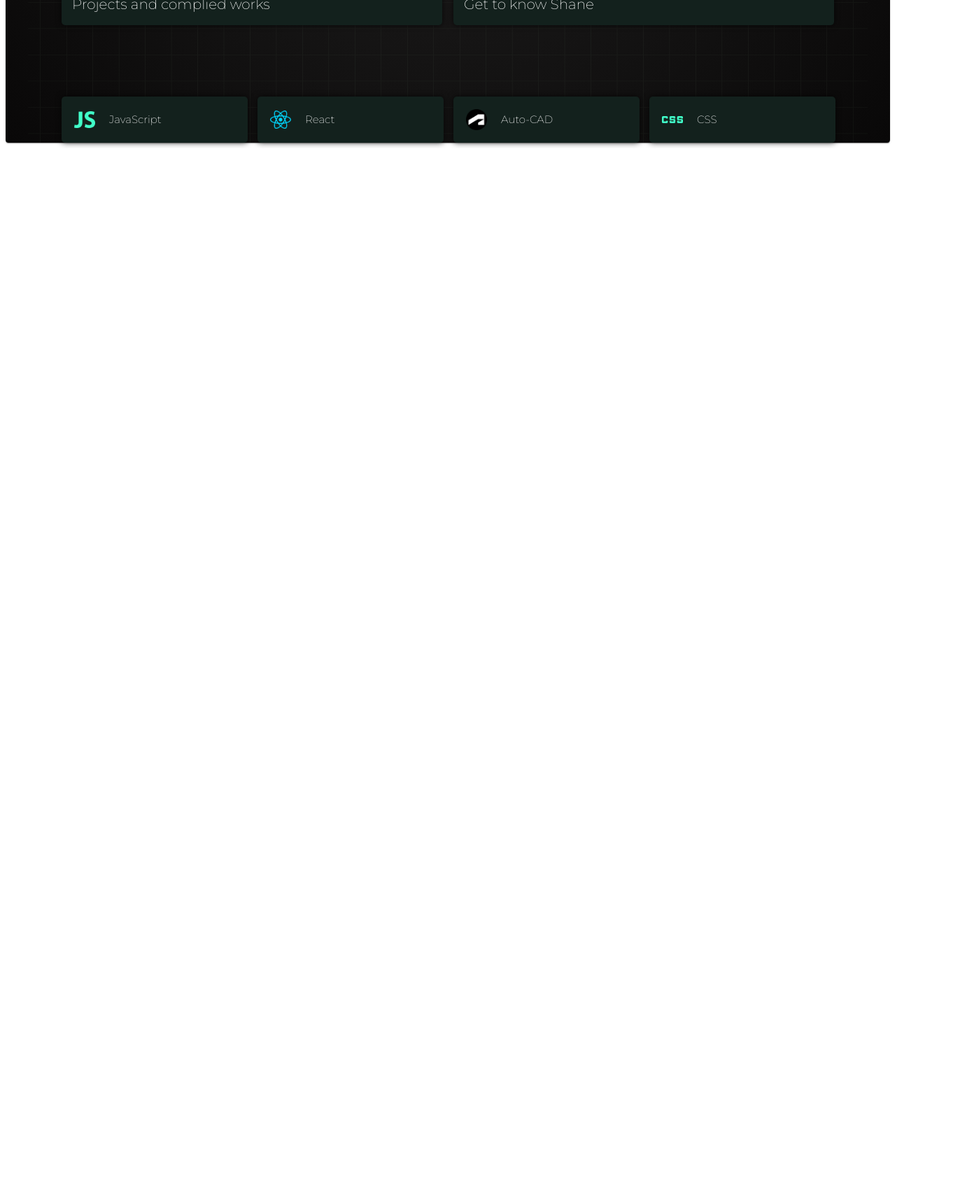
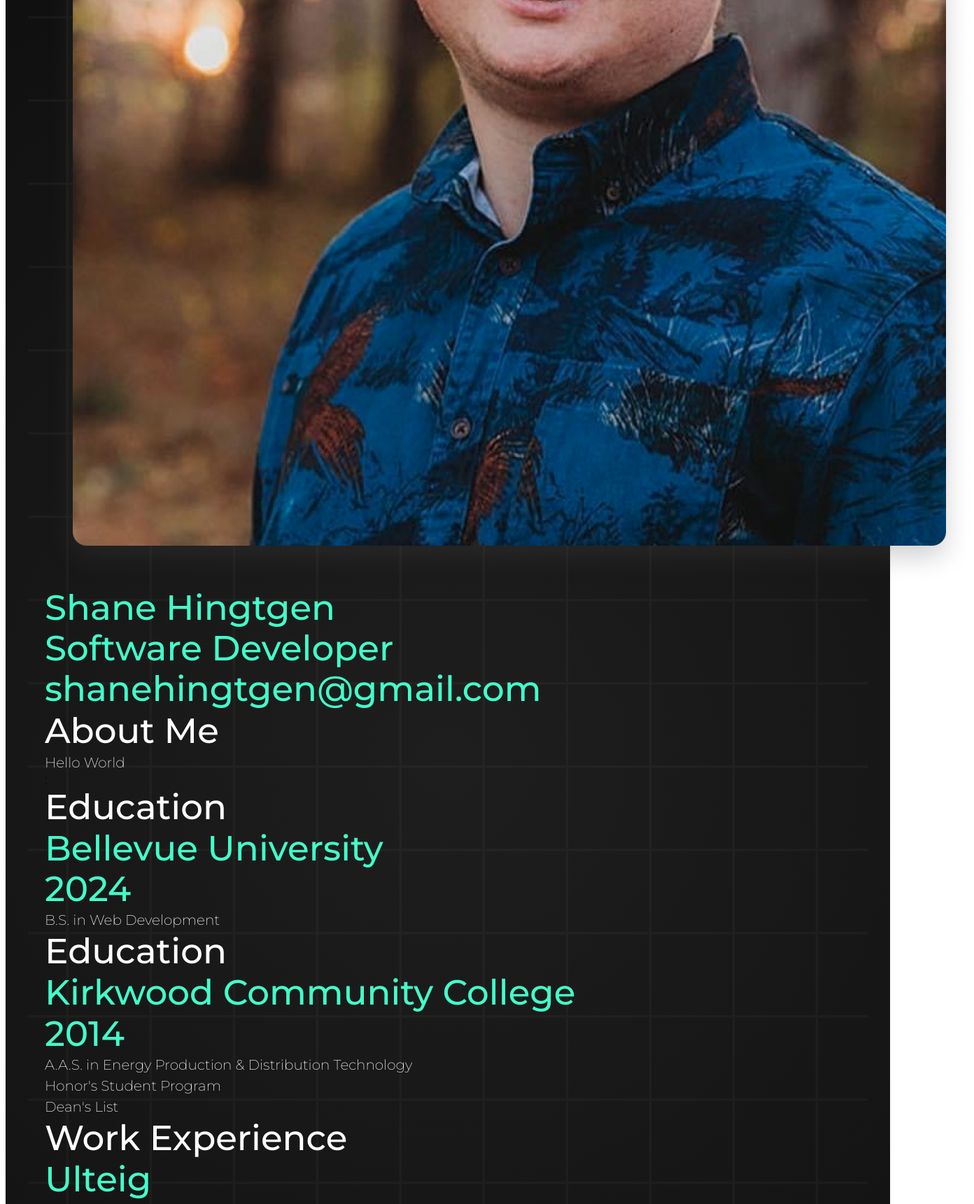
Before and after one commit to shaneh92/shane-portfolio, a React (Vite) app: page /resume in a window 1280 px wide. Shown: the part 780-2501 px from the top of the page at 70% size, 1392 px wide, since content can reach past the window. Before the commit the page ends 992 px from the top, so only its background shows below. Built offline with nearby package versions, Linux system fonts and the light colour scheme.

Commit message:
added part of resume page, need to figure out skills array to display

```diff
--- a/src/App.tsx
+++ b/src/App.tsx
@@ -1,8 +1,9 @@
 import { useTheme, Paper, Container } from "@mui/material";
 import ResponsiveAppBar from "./components/Header/Header.tsx";
-import wireframebackground from "../public/wireframebackground.png";
+import wireframebackground from "/wireframebackground.png";
 import "./App.css";
-import Home from "./pages/Home.tsx";
+// import Home from "./pages/Home.tsx";
+import Resume from "./pages/Resume.tsx";
 
 function App() {
   const { typography, palette } = useTheme();
@@ -24,7 +25,8 @@ function App() {
           }}
         >
           <ResponsiveAppBar />
-          <Home />
+          {/* <Home /> */}
+          <Resume />
         </Container>
       </Paper>
     </>
--- /dev/null
+++ b/src/components/DataComponents/AboutComponent.tsx
@@ -0,0 +1,23 @@
+import { Box, Typography } from "@mui/material";
+
+interface AboutComponentProps {
+  image: string;
+  name: string;
+  title: string;
+  email: string;
+}
+
+export default function AboutComponent(props: AboutComponentProps) {
+  return (
+    <>
+      <Box>
+        <img src={props.image} alt={props.name}></img>
+        <Typography variant="h1">{props.name}</Typography>
+        <Typography variant="h1">{props.title}</Typography>
+        <Typography variant="h1">{props.email}</Typography>
+        <Typography variant="h2">About Me</Typography>
+        <Typography variant="body1">Hello World</Typography>
+      </Box>
+    </>
+  );
+}
--- a/src/components/DataComponents/AboutResume.tsx
+++ b/src/components/DataComponents/AboutResume.tsx
@@ -0,0 +1,21 @@
+import AboutComponent from "./AboutComponent";
+import { Box, Typography } from "@mui/material";
+import { resume } from "../../data/resume.ts";
+import shanePhoto from "../../assets/shane-photo.png";
+
+export function AboutResume() {
+  return (
+    <Box>
+      <AboutComponent
+        key={
+          (resume.resumeIntro.name,
+          resume.resumeIntro.email,
+          resume.resumeIntro.title)
+        }
+        {...resume.resumeIntro}
+        image={shanePhoto}
+      />
+      ;
+    </Box>
+  );
+}
--- /dev/null
+++ b/src/components/DataComponents/AwardsComponent.tsx
@@ -0,0 +1,13 @@
+import { Typography } from "@mui/material";
+
+interface AwardsComponentProps {
+  awards?: string[];
+}
+
+export default function AwardsComponent(props: AwardsComponentProps) {
+  return (
+    <>
+      <Typography variant="body1">{props.awards}</Typography>
+    </>
+  );
+}
--- /dev/null
+++ b/src/components/DataComponents/EducationComponent.tsx
@@ -0,0 +1,18 @@
+import { Typography } from "@mui/material";
+
+interface EducationComponentProps {
+  school: string;
+  graduationYear: string;
+  degree: string;
+}
+
+export default function EducationComponent(props: EducationComponentProps) {
+  return (
+    <>
+      <Typography variant="h2">Education</Typography>
+      <Typography variant="h1">{props.school}</Typography>
+      <Typography variant="h1">{props.graduationYear}</Typography>
+      <Typography variant="body1">{props.degree}</Typography>
+    </>
+  );
+}
--- a/src/components/DataComponents/EducationResume.tsx
+++ b/src/components/DataComponents/EducationResume.tsx
@@ -0,0 +1,21 @@
+import EducationComponent from "./EducationComponent";
+import AwardsComponent from "./AwardsComponent.tsx";
+import { resume } from "../../data/resume.ts";
+
+export default function EducationResume() {
+  return (
+    <>
+      {resume.education.map((item) => {
+        return (
+          <EducationComponent
+            key={`${item.school}-${item.graduationYear}-${item.degree}`}
+            {...item}
+          />
+        );
+      })}
+      {resume.education.map((item, index) => {
+        return <AwardsComponent key={index} {...item} />;
+      })}
+    </>
+  );
+}
--- /dev/null
+++ b/src/components/DataComponents/SkillsResumeComponent.tsx
@@ -0,0 +1,13 @@
+import { Typography } from "@mui/material";
+
+interface SkillComponentProps {
+  skill: string[];
+}
+
+export default function SkillsResumeComponent(props: SkillComponentProps) {
+  return (
+    <>
+      <Typography variant="body1">{props.skill}</Typography>
+    </>
+  );
+}
--- /dev/null
+++ b/src/components/DataComponents/WorkExperienceComponent.tsx
@@ -0,0 +1,25 @@
+import { Typography } from "@mui/material";
+
+interface WorkExperienceComponentProps {
+  company: string;
+  position: string;
+  location: string;
+  startDate: string;
+  endDate: string;
+  description: string[];
+}
+
+export default function WorkExperienceComponent(
+  props: WorkExperienceComponentProps
+) {
+  return (
+    <>
+      <Typography variant="h2">Work Experience</Typography>
+      <Typography variant="h1">{props.company}</Typography>
+      <Typography variant="h1">{props.position}</Typography>
+      <Typography variant="h1">{props.startDate}</Typography>
+      <Typography variant="h1">{props.endDate}</Typography>
+      <Typography variant="body1">{props.description}</Typography>
+    </>
+  );
+}
--- a/src/components/DataComponents/WorkExperienceResume.tsx
+++ b/src/components/DataComponents/WorkExperienceResume.tsx
@@ -0,0 +1,17 @@
+import { resume } from "../../data/resume";
+import WorkExperienceComponent from "./WorkExperienceComponent";
+
+export default function WorkExperienceResume() {
+  return (
+    <>
+      {resume.workExperience.map((item) => {
+        return (
+          <WorkExperienceComponent
+            key={`${item.company}-${item.position}-${item.startDate}-${item.endDate}-${item.description}`}
+            {...item}
+          />
+        );
+      })}
+    </>
+  );
+}
--- a/src/pages/Resume.tsx
+++ b/src/pages/Resume.tsx
@@ -0,0 +1,15 @@
+import { AboutResume } from "../components/DataComponents/AboutResume";
+import EducationResume from "../components/DataComponents/EducationResume";
+import SkillsResume from "../components/DataComponents/SkillsResumeComponent";
+import WorkExperienceResume from "../components/DataComponents/WorkExperienceResume";
+
+export default function Resume() {
+  return (
+    <>
+      <AboutResume />
+      <EducationResume />
+      <SkillsResume />
+      <WorkExperienceResume />
+    </>
+  );
+}
```
Also changed, not shown: src/components/DataComponents/SkillsResume.tsx (+14 -0 lines).
